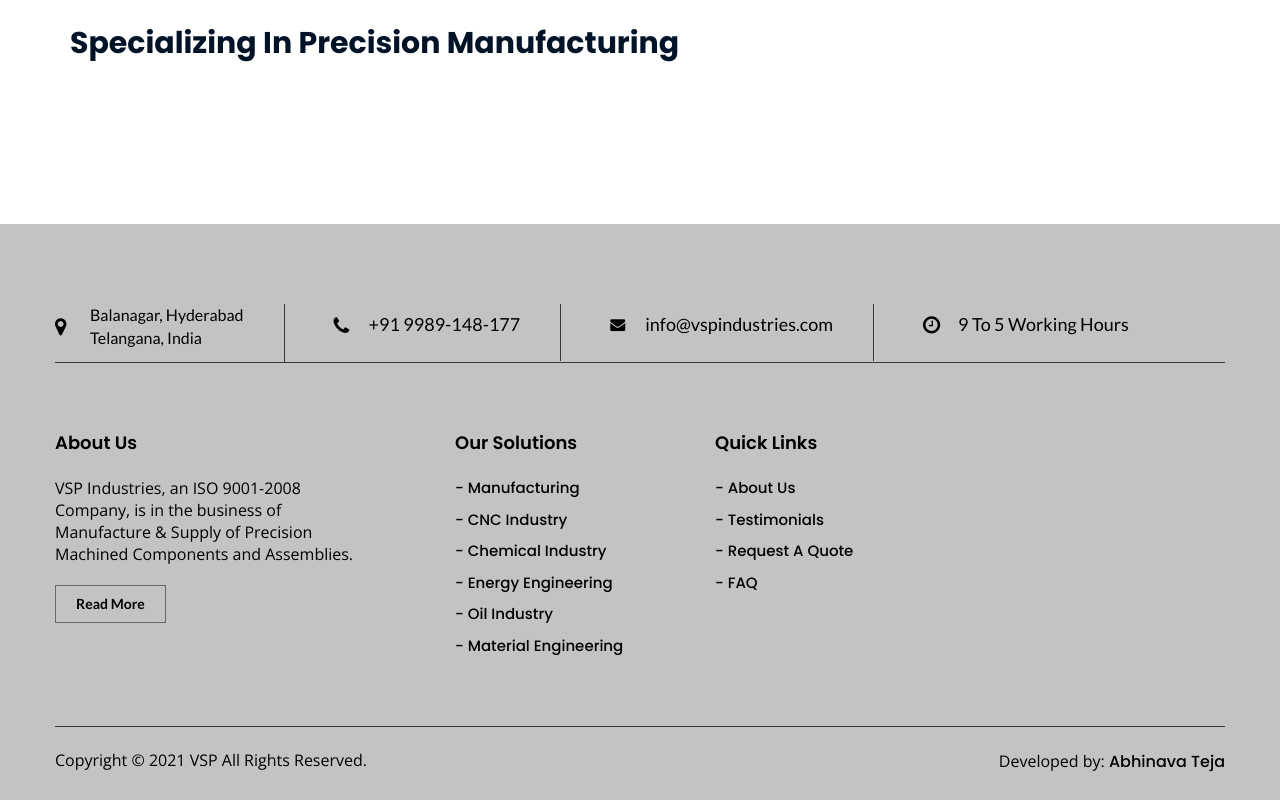
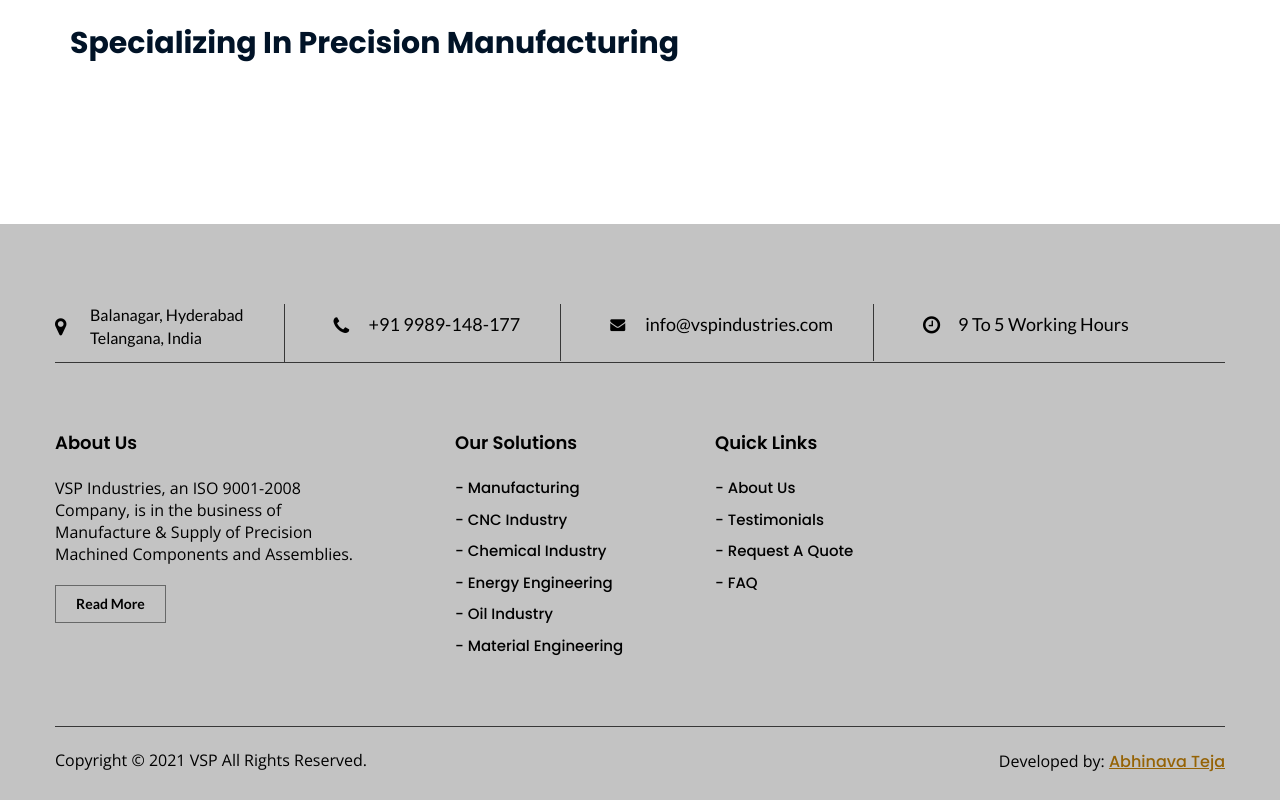
Before and after one commit to abhinavateja/vspindustries, a plain HTML site: page index.html in a window 1280 px wide. Shown: the part 964-1764 px from the top of the page. Drawn offline with nearby package versions, Linux system fonts and the light colour scheme; files that its build step writes are made by us from their sources.

Commit message:
first page update with two sections and footer added update-3 with color chaanges as per client changes with developers watermark

```diff
--- a/index.html
+++ b/index.html
@@ -244,7 +244,7 @@
                   <p>Copyright © 2021 VSP All Rights Reserved.</p>
                </div>
                <div class="col-md-4 col-sm-6 col-xs-12 pad-left_zero pad-right_zero pull-right">
-                  <p class="text-right">Developed by: <a href="https://abhinavateja.github.io/my-portfolio/index.html">Abhinava Teja</a></p>
+                  <p class="text-right">Developed by: <a href="https://abhinavateja.github.io/my-portfolio/index.html" style="text-decoration: underline; color: #956306;">Abhinava Teja</a></p>
                </div>
             </div>
          </div>
```
